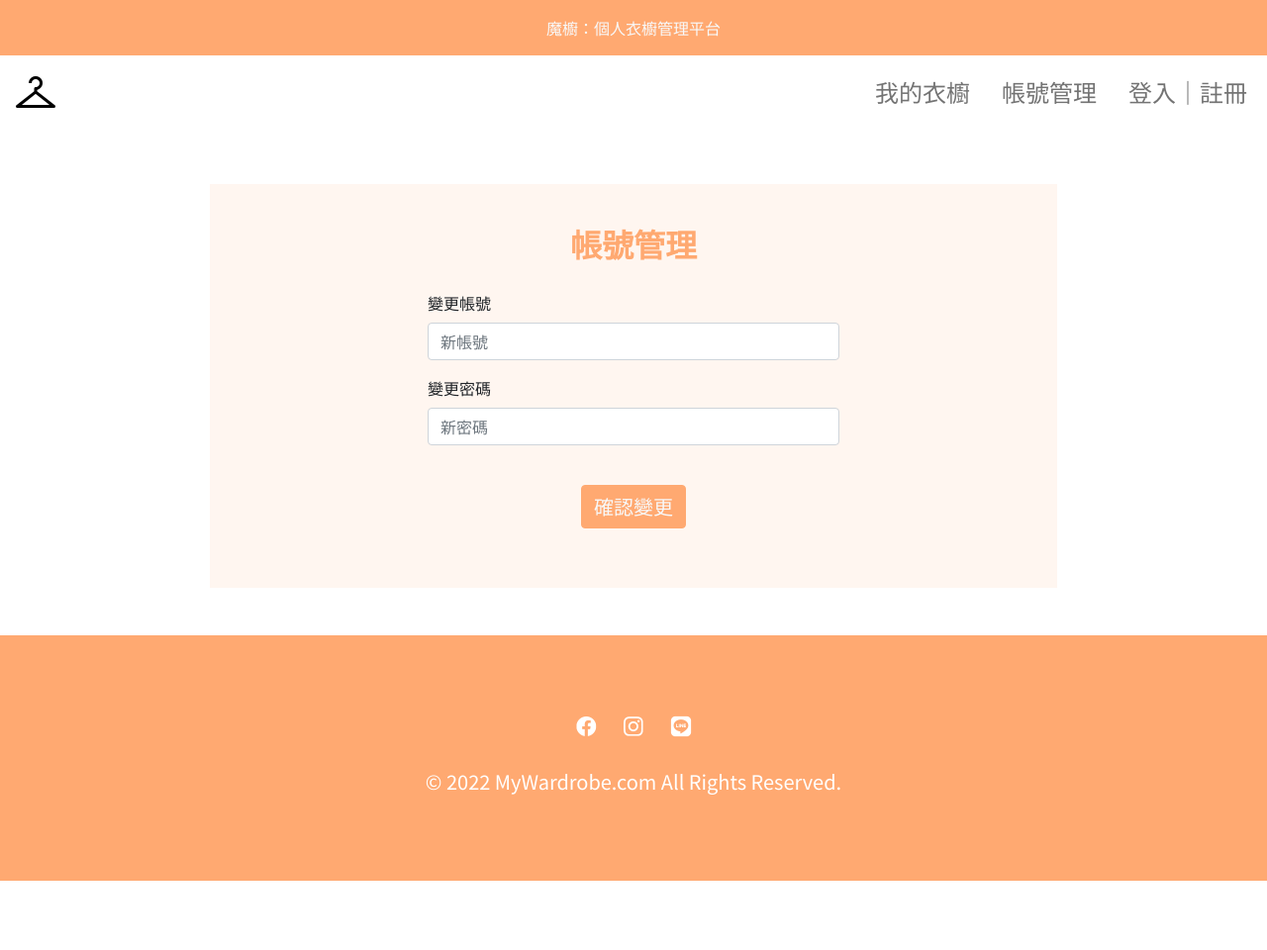
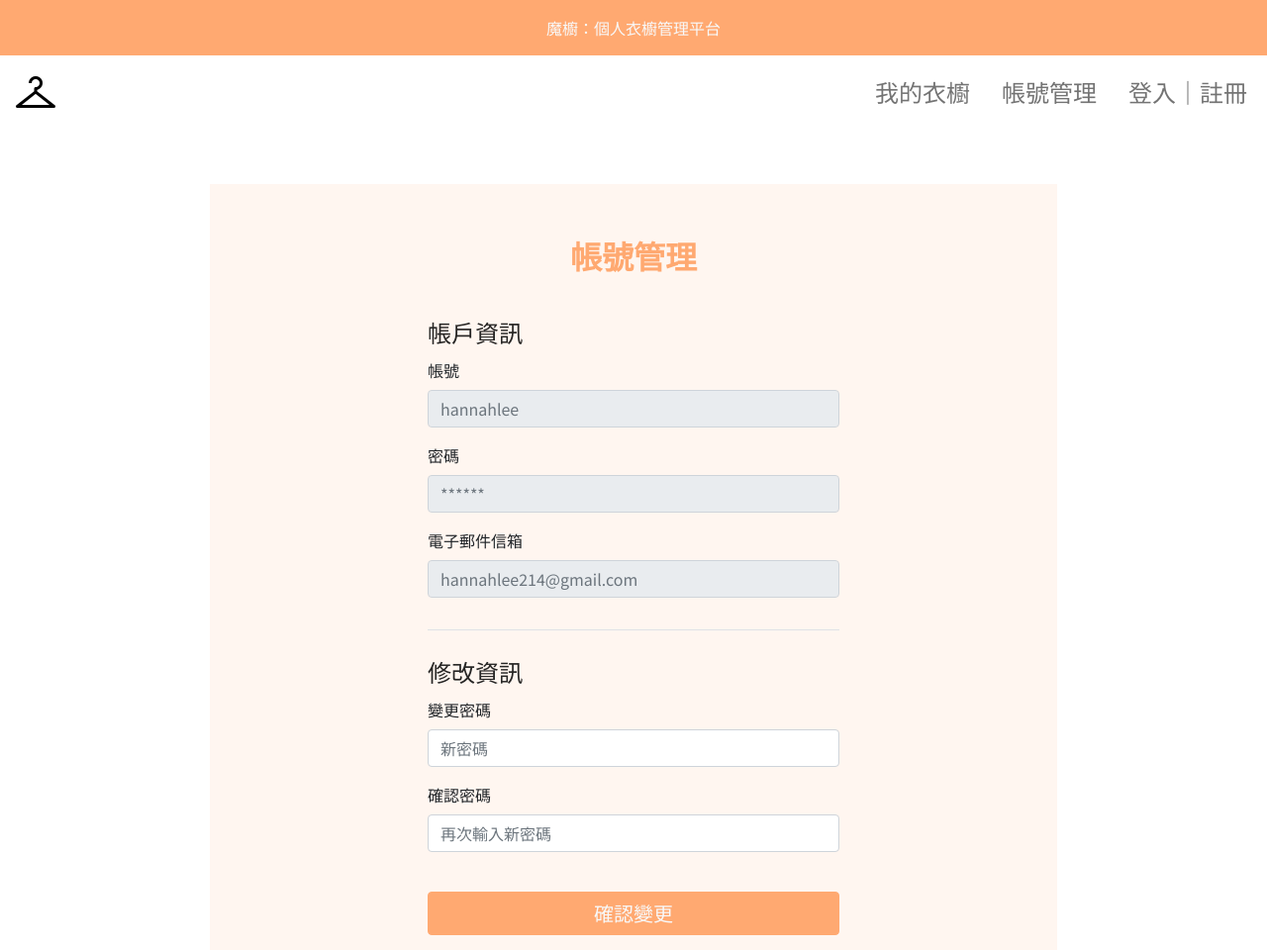
Before and after one commit to JullChein/mywardrobe.com, a plain HTML site: page manage.html in a window 1280 px wide. Shown: the top 960 px of the page at 99% size. Before the commit the page ends 890 px from the top, so only its background shows below. Drawn offline with nearby package versions, Linux system fonts and the light colour scheme.

Commit message:
Update 2022-09-08T07:58:36.471Z

```diff
--- a/manage.html
+++ b/manage.html
@@ -52,23 +52,44 @@
     </div>
   </nav>
 
-  <div class="container pt-5 pb-5">
-    <div class="container-box bg-secondary">
-        <div class="fs-2 text-primary fw-bold text-center pt-4 pb-4">帳號管理</div>
+  <div class="container-box bg-secondary pt-5 pb-5 mt-5 mb-5">
+    <div class="fs-2 text-primary fw-bold text-center pb-4">帳號管理</div>
+    <div class="container-box">
         <div class="form-box d-flex flex-column">
-            <form class="pb-5">
+            <form class="pb-3 border-bottom mb-4">
+                <fieldset disabled>
+                    <legend class="text-dark">帳戶資訊</legend>
+                    <div class="mb-3">
+                        <label for="disabledTextInput" class="form-label">帳號</label>
+                        <input type="text" id="disabledTextInput" class="form-control" placeholder="hannahlee">
+                    </div>
+                    <div class="mb-3">
+                        <label for="disabledTextInput" class="form-label">密碼</label>
+                        <input type="text" id="disabledTextInput" class="form-control" placeholder="******">
+                    </div>
+                    <div class="mb-3">
+                        <label for="disabledTextInput" class="form-label">電子郵件信箱</label>
+                        <input type="text" id="disabledTextInput" class="form-control"
+                            placeholder="hannahlee214@gmail.com">
+                    </div>
+                </fieldset>
+            </form>
+        </div>
+        <div class="form-box d-flex flex-column">
+            <form>
                 <div class="mb-3">
-                    <label for="text" class="form-label">變更帳號</label>
-                    <div class="input-group">
-                        <input type="text" class="form-control" id="text" aria-describedby="text" placeholder="新帳號">
-                    </div>
+                    <legend class="text-dark">修改資訊</legend>
                 </div>
                 <div class="mb-3">
                     <label for="exampleInputPassword1" class="form-label">變更密碼</label>
                     <input type="password" class="form-control" id="exampleInputPassword1" placeholder="新密碼">
                 </div>
-                <div class="d-flex justify-content-center"><a class="btn btn-primary text-center text-light fs-5 mt-4"
-                        data-bs-toggle="modal" data-bs-target="#exampleModal">
+                <div class="mb-3">
+                    <label for="exampleInputPassword1" class="form-label">確認密碼</label>
+                    <input type="password" class="form-control" id="exampleInputPassword1" placeholder="再次輸入新密碼">
+                </div>
+                <div class="d-grid"><a class="btn btn-primary text-center text-light fs-5 mt-4" data-bs-toggle="modal"
+                        data-bs-target="#exampleModal">
                         確認變更
                     </a></div>
                 <div class="modal fade" id="exampleModal" tabindex="-1" aria-labelledby="exampleModalLabel"
@@ -81,7 +102,6 @@
                                     aria-label="Close"></button>
                             </div>
                             <div class="modal-body d-flex justify-content-center">
-
                                 <div class="fs-4">個人基本資料修改成功！</div>
                             </div>
                             <div class="modal-footer">
```
Also changed, not shown: login.html (+9 -8 lines), page.html (+12 -0 lines), signup.html (+10 -9 lines), assets/style/all.css, 2 other files.
